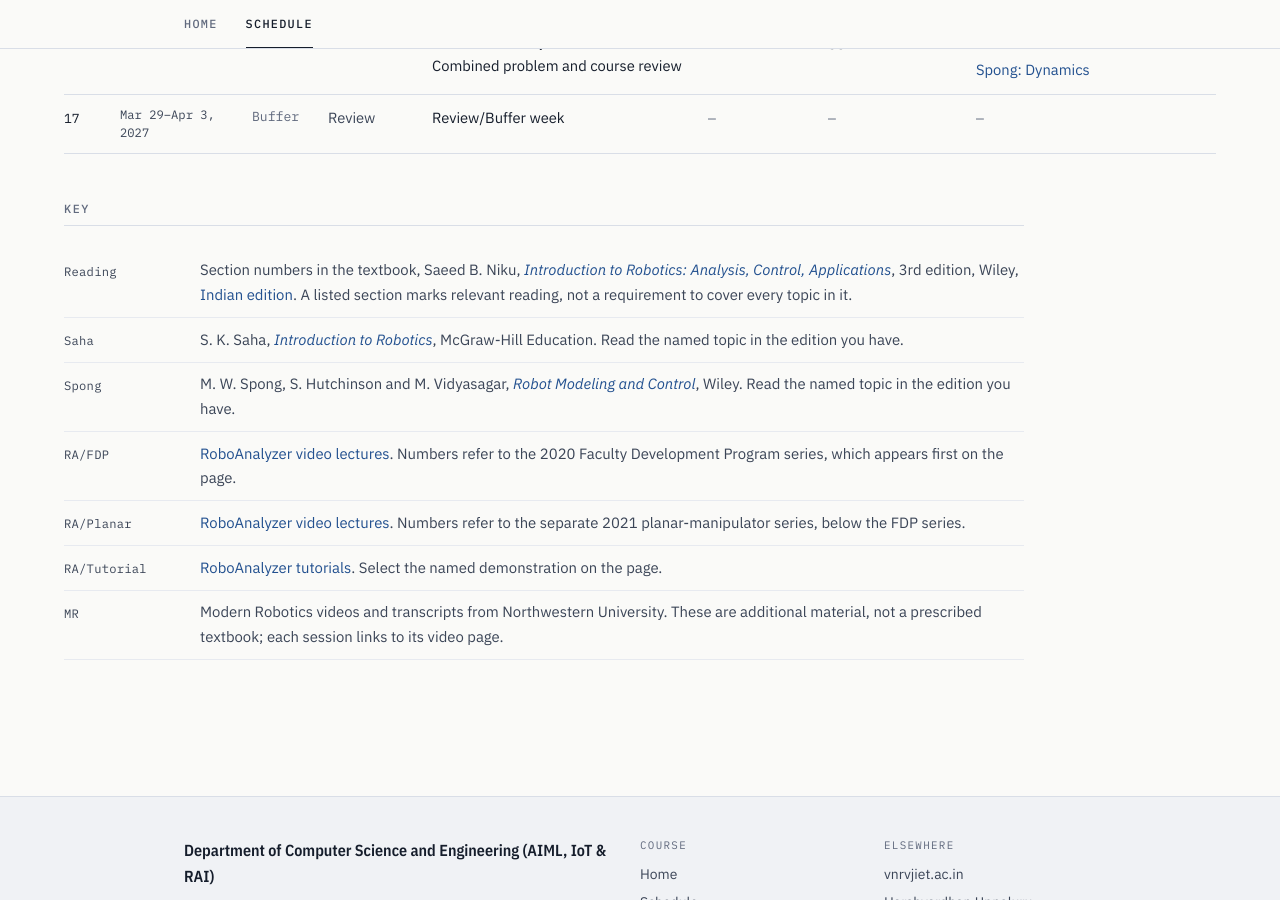
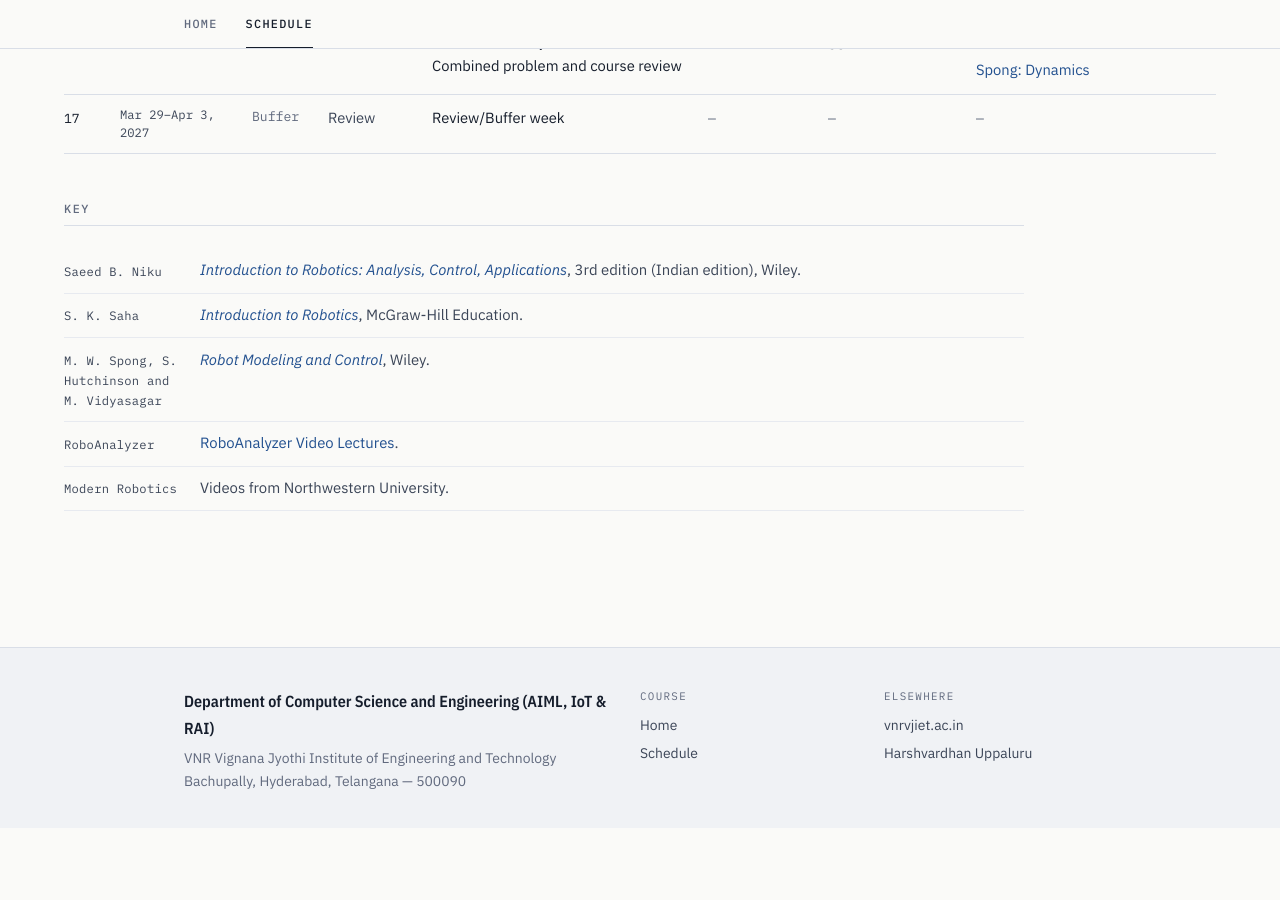
Before and after one commit to uhvardhan/kinematics-dynamics-robots, a Jekyll site: the page built from schedule.md, in a window 1280 px wide and 900 px high, scrolled down 4713 px. Built offline with Jekyll 4.4.1, drawn with Linux system fonts in a browser that asks for light colours; after the commit the page ends 5541 px from its top, so only the background shows below that.

Commit message:
Use Harsh's final key under the schedule
Five entries: Niku (Indian edition, linked to Wiley India), Saha, Spong,
RoboAnalyzer and Modern Robotics.

Co-Authored-By: Claude Opus 5.5 <noreply@anthropic.com>
Claude-Session: https://claude.ai/code/session_01Asub2d363DQaGTL1eJYgtC

```diff
--- a/_data/schedule_key.yml
+++ b/_data/schedule_key.yml
@@ -2,37 +2,13 @@
 # Adapted from the "Reading and resource key" in the Teaching Plan 2026–27.
 
 labels:
-  - label: "Reading"
-    text: >-
-      Section numbers in the textbook, Saeed B. Niku,
-      [*Introduction to Robotics: Analysis, Control, Applications*](https://www.zybooks.com/catalog/introduction-to-robotics-analysis-control-applications-3e/),
-      3rd edition, Wiley,
-      [Indian edition](https://www.wileyindia.com/introduction-to-robotics-analysis-control-applications-3ed-an-indian-adaptation.html).
-      A listed section marks relevant reading, not a requirement to cover every
-      topic in it.
-  - label: "Saha"
-    text: >-
-      S. K. Saha, [*Introduction to Robotics*](https://www.mheducation.co.in/introduction-to-robotics-9789355326461-india),
-      McGraw-Hill Education. Read the named topic in the edition you have.
-  - label: "Spong"
-    text: >-
-      M. W. Spong, S. Hutchinson and M. Vidyasagar,
-      [*Robot Modeling and Control*](https://faculty.cc.gatech.edu/~seth/index.php?u=spongbook),
-      Wiley. Read the named topic in the edition you have.
-  - label: "RA/FDP"
-    text: >-
-      [RoboAnalyzer video lectures](https://www.roboanalyzer.com/video-lectures.html).
-      Numbers refer to the 2020 Faculty Development Program series, which appears
-      first on the page.
-  - label: "RA/Planar"
-    text: >-
-      [RoboAnalyzer video lectures](https://www.roboanalyzer.com/video-lectures.html).
-      Numbers refer to the separate 2021 planar-manipulator series, below the FDP series.
-  - label: "RA/Tutorial"
-    text: >-
-      [RoboAnalyzer tutorials](https://www.roboanalyzer.com/tutorials.html). Select the
-      named demonstration on the page.
-  - label: "MR"
-    text: >-
-      Modern Robotics videos and transcripts from Northwestern University. These are
-      additional material, not a prescribed textbook; each session links to its video page.
+  - label: "Saeed B. Niku"
+    text: "[*Introduction to Robotics: Analysis, Control, Applications*](https://www.wileyindia.com/introduction-to-robotics-analysis-control-applications-3ed-an-indian-adaptation.html), 3rd edition (Indian edition), Wiley."
+  - label: "S. K. Saha"
+    text: "[*Introduction to Robotics*](https://www.mheducation.co.in/introduction-to-robotics-9789355326461-india), McGraw-Hill Education."
+  - label: "M. W. Spong, S. Hutchinson and M. Vidyasagar"
+    text: "[*Robot Modeling and Control*](https://faculty.cc.gatech.edu/~seth/index.php?u=spongbook), Wiley."
+  - label: "RoboAnalyzer"
+    text: "[RoboAnalyzer Video Lectures](https://www.roboanalyzer.com/video-lectures.html)."
+  - label: "Modern Robotics"
+    text: "Videos from Northwestern University."
```
